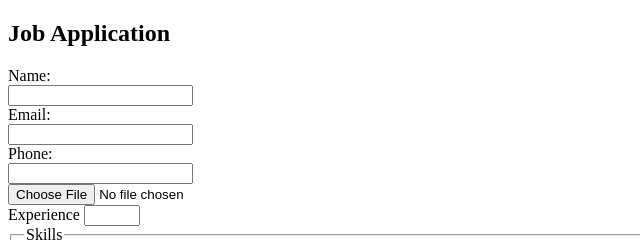
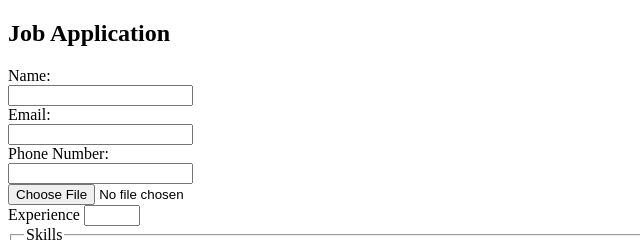
Before and after one commit to Shravankumar-Sirvi/Sample-Repo, a plain HTML site: page Forms.html in a window 1280 px wide. Shown: the top 240 px of the page, 0-640 px from the left. Drawn offline with Linux system fonts and the light colour scheme.

Commit message:
Changed my forms html

```diff
--- a/Forms.html
+++ b/Forms.html
@@ -68,7 +68,7 @@
       <input type="email" name="email" id="email" />
       <br />
 
-      <label for="phone">Phone:</label>
+      <label for="phone">Phone Number:</label>
       <br />
       <input type="tel" name="phone" id="phone" />
       <br />
```
